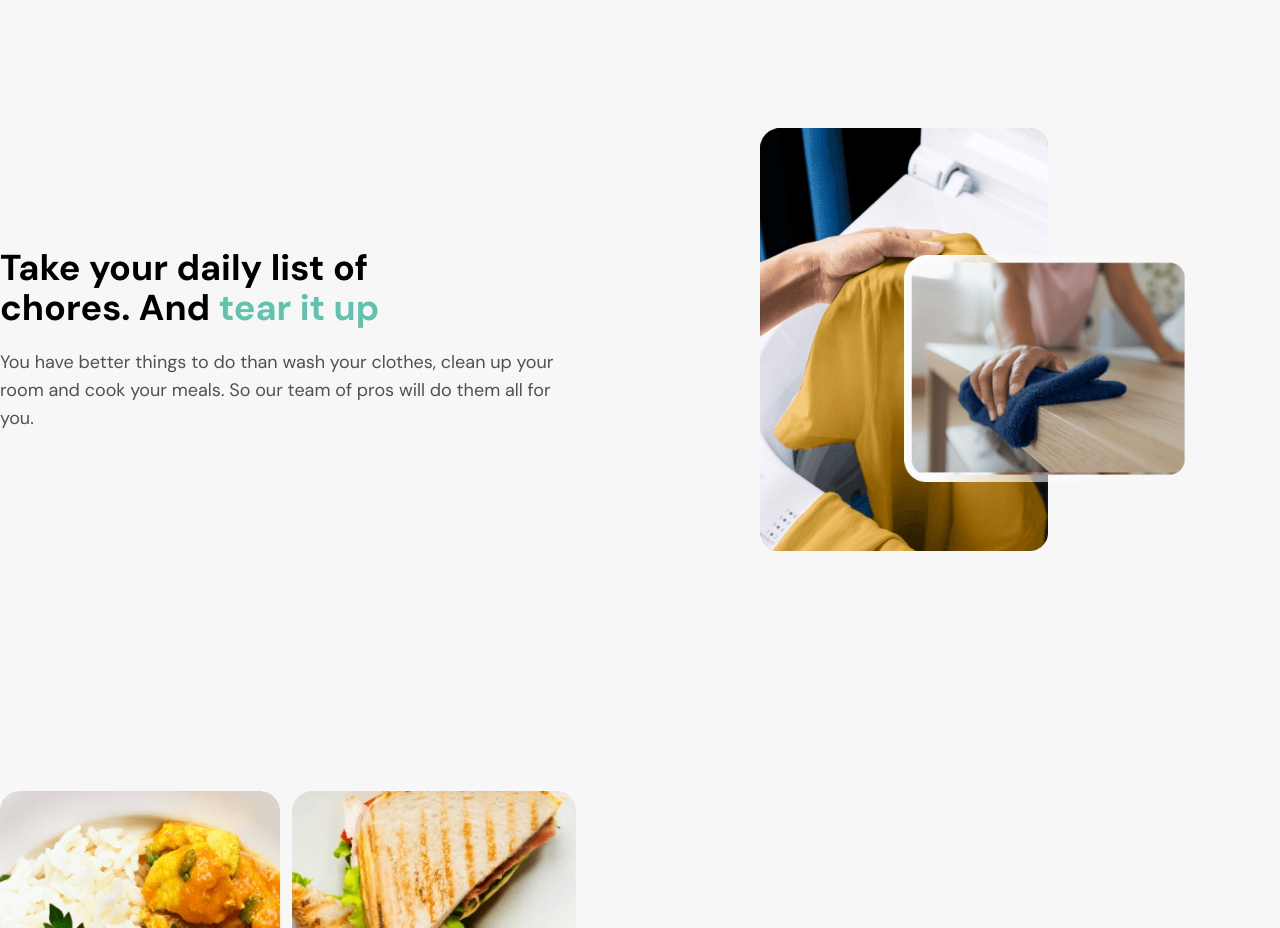
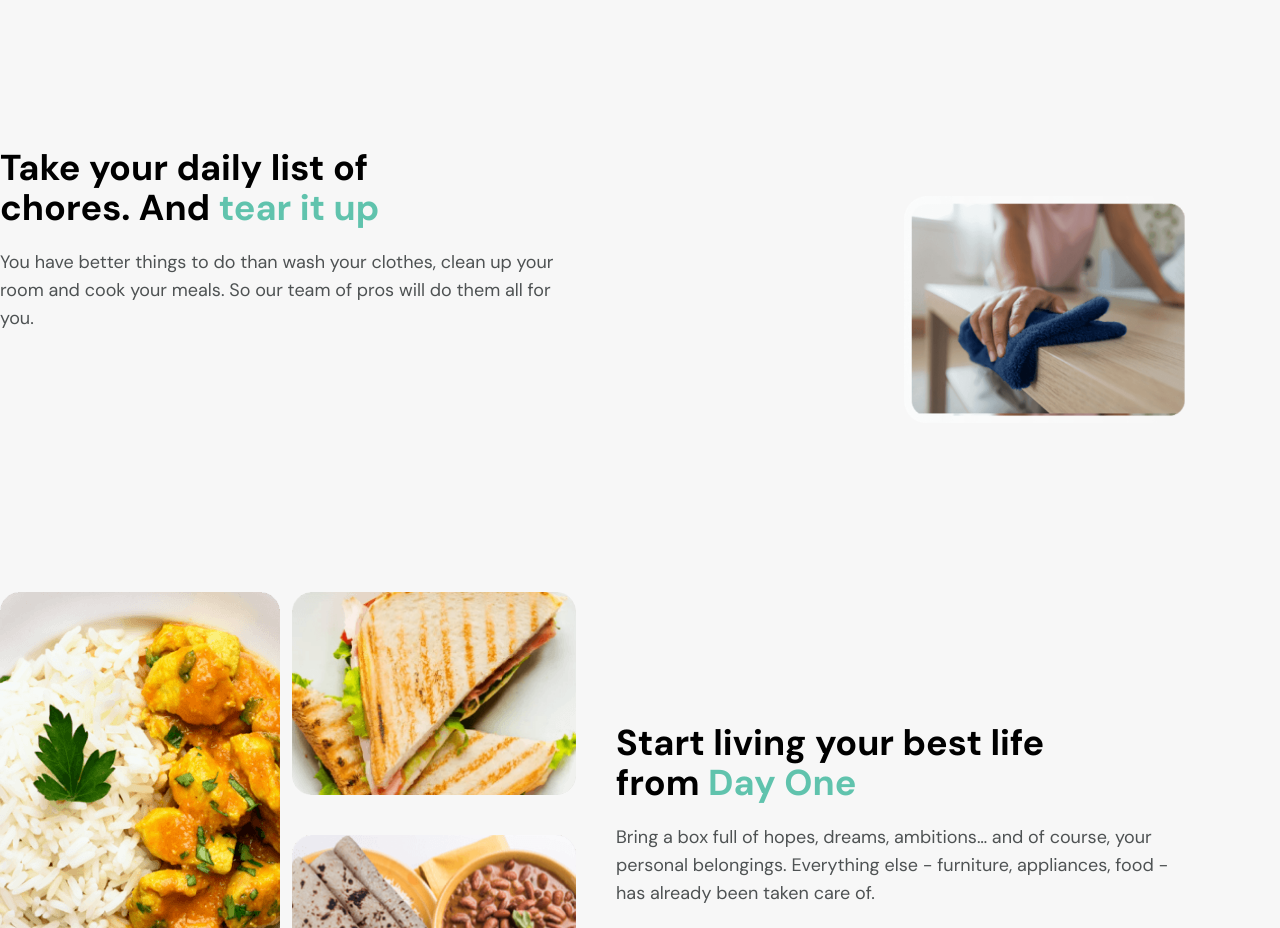
Before and after one commit to nahianeasytechx/D-valley, a React (Vite) app: page / in a window 1280 px wide. Shown: the part 2380-3308 px from the top of the page. Built offline with nearby package versions, Linux system fonts and the light colour scheme.

Commit message:
Commented

```diff
--- a/src/components/SectionThree.jsx
+++ b/src/components/SectionThree.jsx
@@ -1,5 +1,5 @@
 import React from 'react';
-import dailylist1 from "../assets/dailylist.png"
+// import dailylist1 from "../assets/dailylist.png"
 import dailylist2 from "../assets/dailylist2.png"
 
 const SectionThree = () => {
@@ -20,7 +20,7 @@ chores. And <span className='text-[#60C3AD]'>tear it up</span>
           {/* IMAGE BLOCK */}
           <div className="relative py-10 lg:py-0 w-full lg:w-[45%] flex justify-center items-center gap-x-2 order-2 ">
             <div className="w-1/2">
-              <img src={dailylist1} alt="bestlife1.png" />
+              {/* <img src={dailylist1} alt="bestlife1.png" /> */}
             </div>
 <div className="w-1/2 absolute left-[50%] top-[30%]">
 
```
